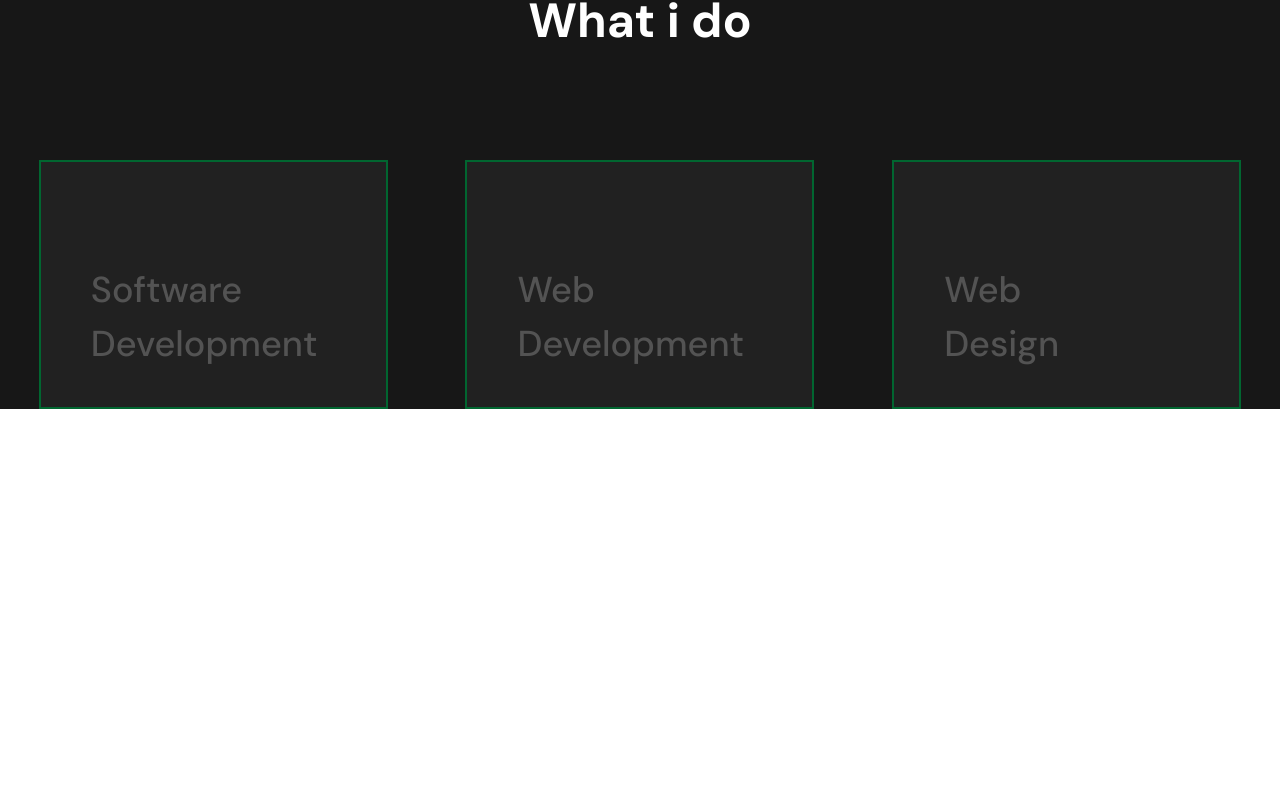
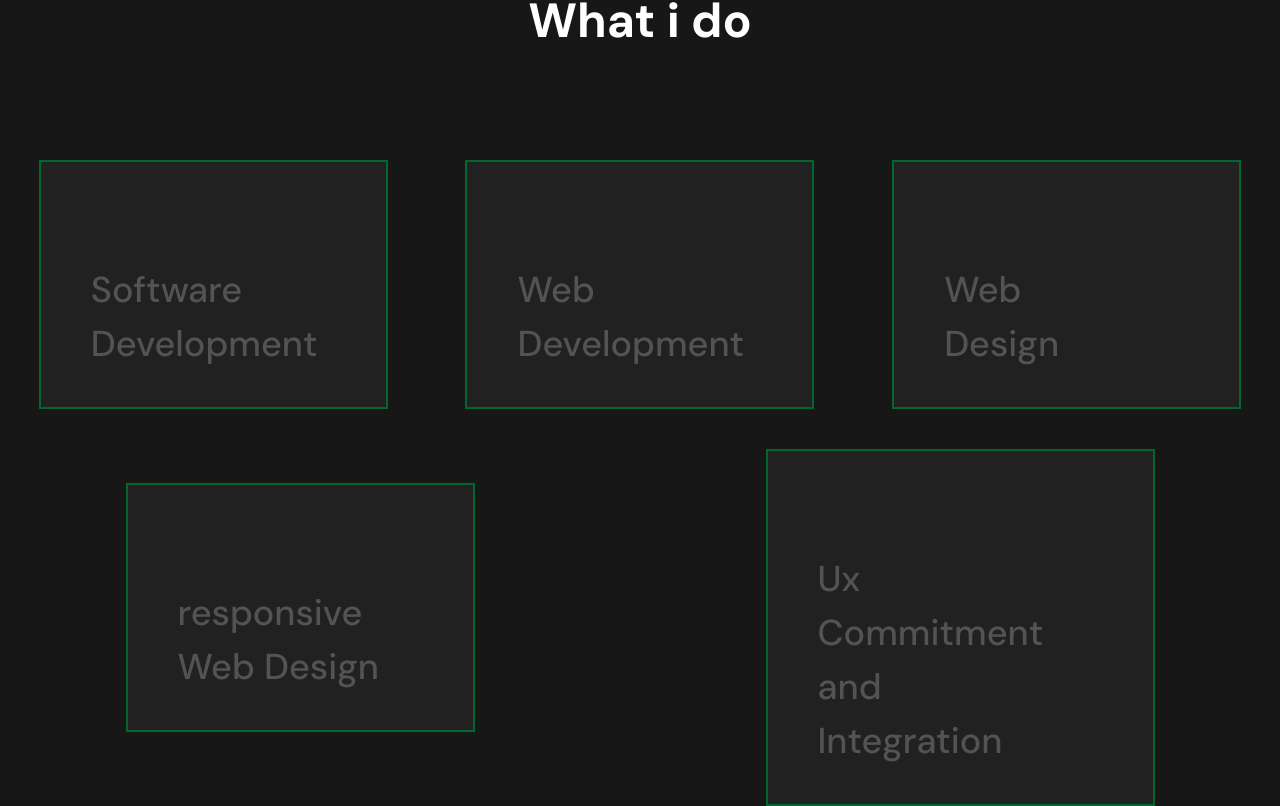
Before and after one commit to Rakib-Hassan-web/Portfulio-for-me, a React (Vite) app: page / in a window 1280 px wide. Shown: the part 1491-2297 px from the top of the page. Before the commit the page ends 1900 px from the top, so only its background shows below. Built offline with nearby package versions, Linux system fonts and the light colour scheme.

Commit message:
service 4rt

```diff
--- a/src/assets/Pages/Services.jsx
+++ b/src/assets/Pages/Services.jsx
@@ -33,6 +33,18 @@ const Services = () => {
 Design</div>
 
 
+<div className="singleService w-[349px] bg-[#212121] pt-[101px] pl-[50px] pb-[36px] pr-[85px] font-medium text-[36px] text-[#535353] font-prymary border-2 border-green-800"><h2>responsive</h2>
+<span> Web Design</span>
+</div>
+
+
+<div className="singleService w-[389px] bg-[#212121] pt-[101px] pl-[50px] pb-[36px] pr-[85px] font-medium text-[36px] text-[#535353] font-prymary border-2 border-green-800 mt-10 ml-10"><h2>Ux Commitment</h2>
+<span>and Integration</span>
+</div>
+
+
+
+
 
 </div>
 
```
